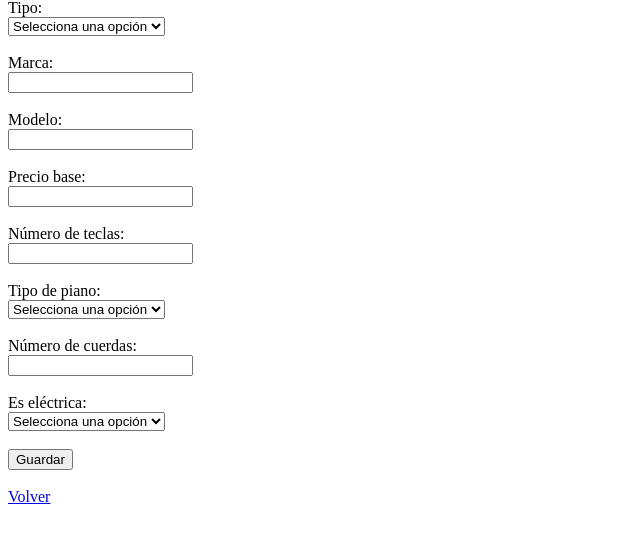
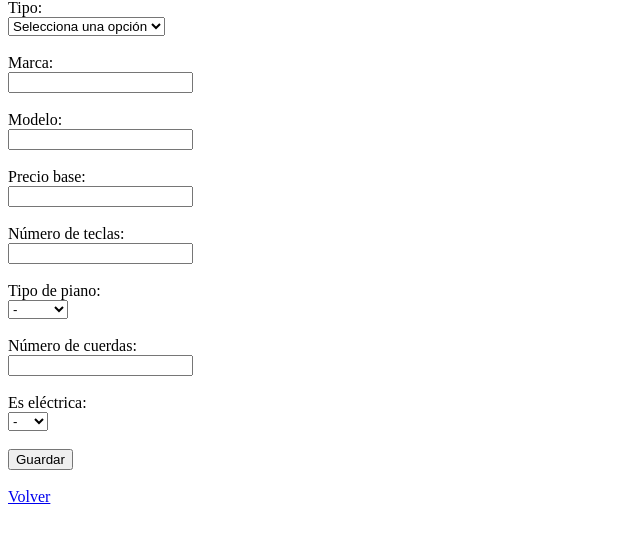
Before and after one commit to masafusrf/Proyecto3ev, a PHP site: page /views/crear.php in a window 1280 px wide. Shown: the part 81-624 px from the top of the page, without its empty margins (0-640 px from the left). Run offline with PHP 8.4, Linux system fonts and the light colour scheme.

Commit message:
corrijo selects

```diff
--- a/views/crear.php
+++ b/views/crear.php
@@ -25,7 +25,7 @@
         <input type="number" name="numeroTeclas"><br><br>
         Tipo de piano:<br>
         <select type="text" name="tipoPiano">
-            <option value="" selected disabled hidden>Selecciona una opción</option>
+            <option value=Null>-</option>
             <option value="Cola">Cola</option>
             <option value="Pared">Pared</option>
             <option value="Digital">Digital</option>
@@ -34,7 +34,7 @@
         <input type="number" name="numeroCuerdas"><br><br>
         Es eléctrica:<br>
         <select type="number" name="esElectrica" required>
-            <option value="" selected disabled hidden>Selecciona una opción</option>
+            <option value=Null>-</option>
             <option value=1>Sí</option>
             <option value=0>No</option>
         </select><br><br>
```
